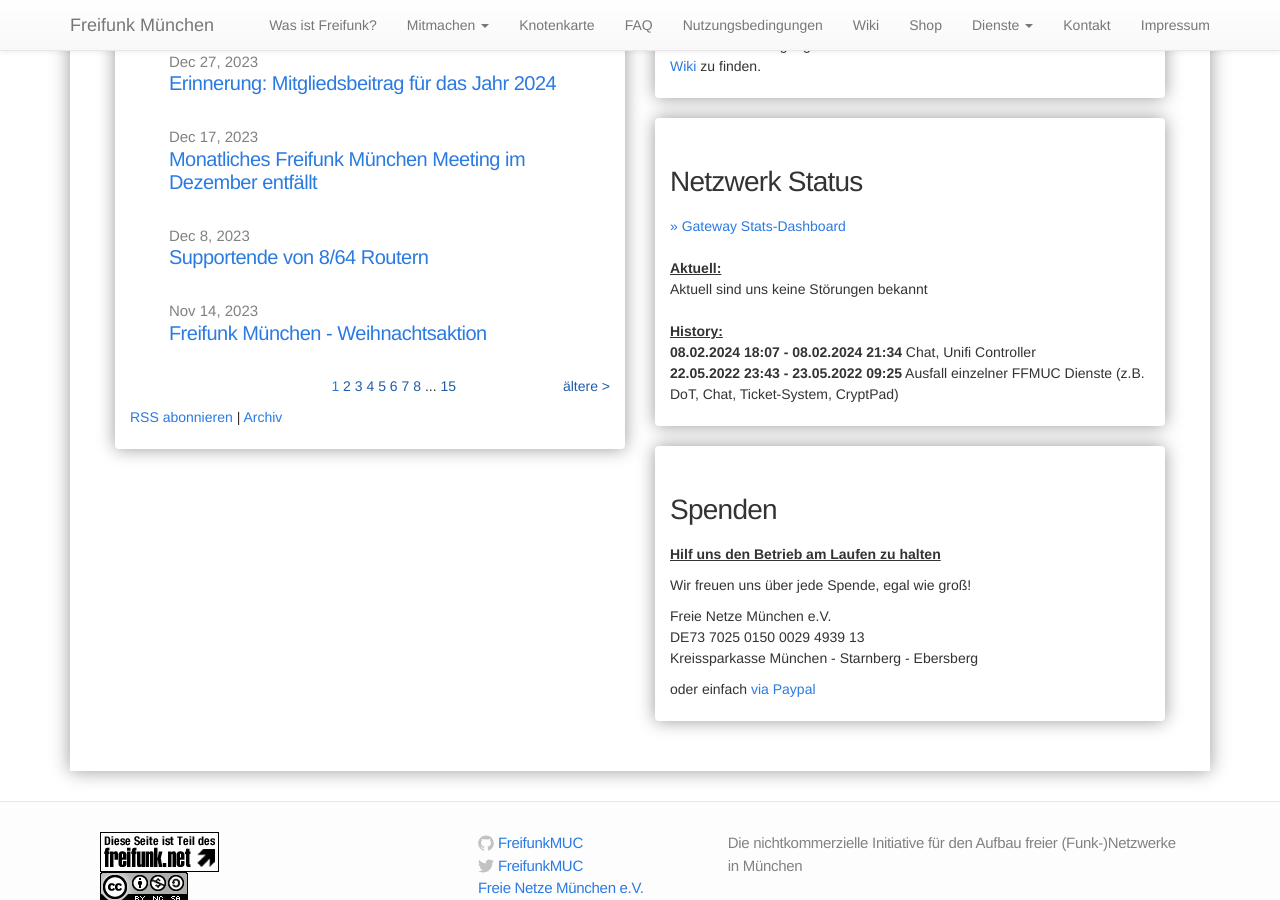
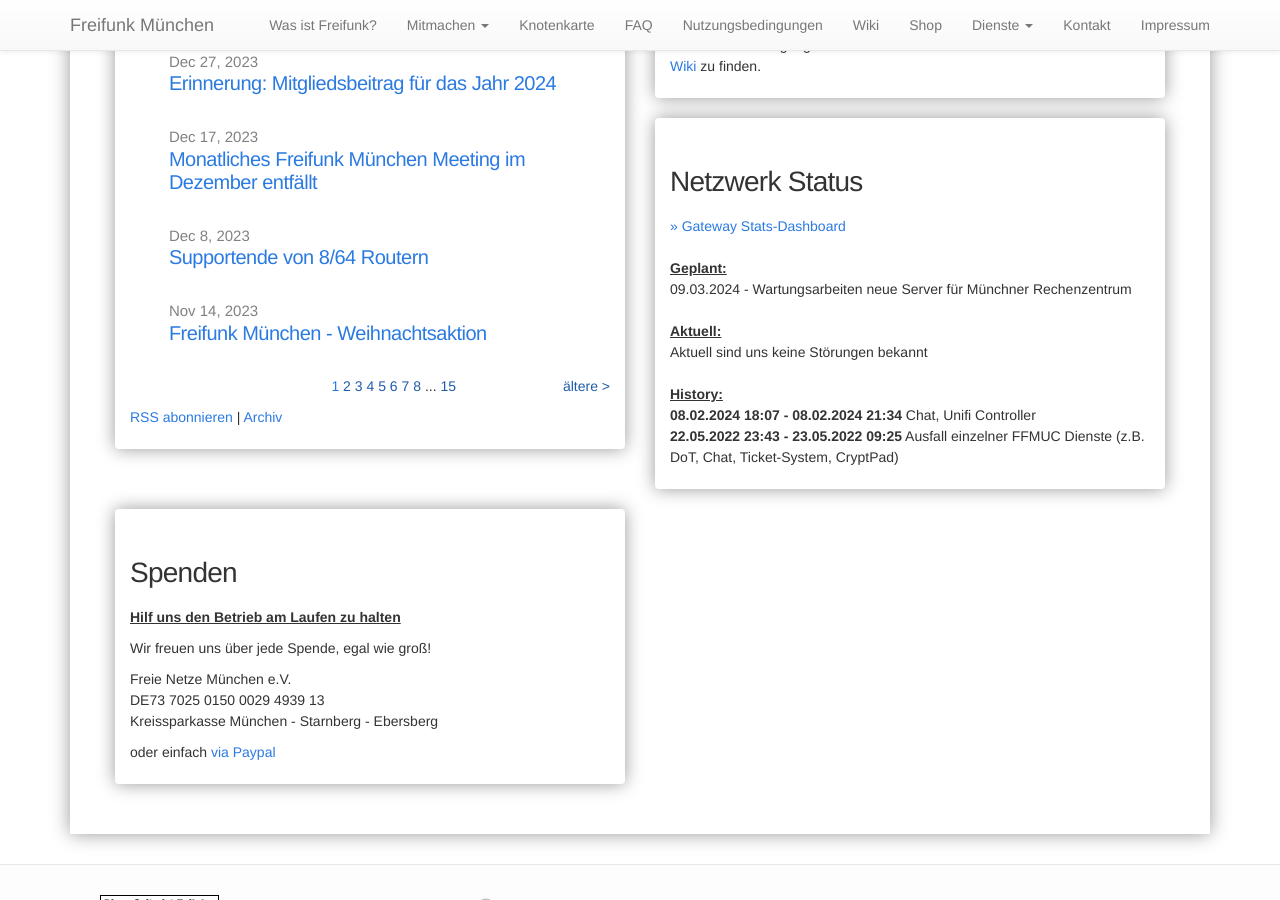
Before and after one commit to freifunkMUC/freifunkmuc.github.io, a Jekyll site: the page built from index.md, in a window 1280 px wide and 900 px high, scrolled down 406 px. Built offline with Jekyll 4.4.1, drawn with Linux system fonts in a browser that asks for light colours.

Commit message:
add Info to Netzwerk Status

```diff
--- a/_includes/network-status.md
+++ b/_includes/network-status.md
@@ -1,5 +1,8 @@
 ## Netzwerk Status
 <a target='_blank' href="https://stats.ffmuc.net/d/kUoZ2DRWz/network-overview">>> Gateway Stats-Dashboard</a>
+<br>
+<br><u><b>Geplant:</b></u>
+<br>09.03.2024 - Wartungsarbeiten neue Server für Münchner Rechenzentrum
 <br>
 <br><u><b>Aktuell:</b></u>
 <br>Aktuell sind uns keine Störungen bekannt
```
